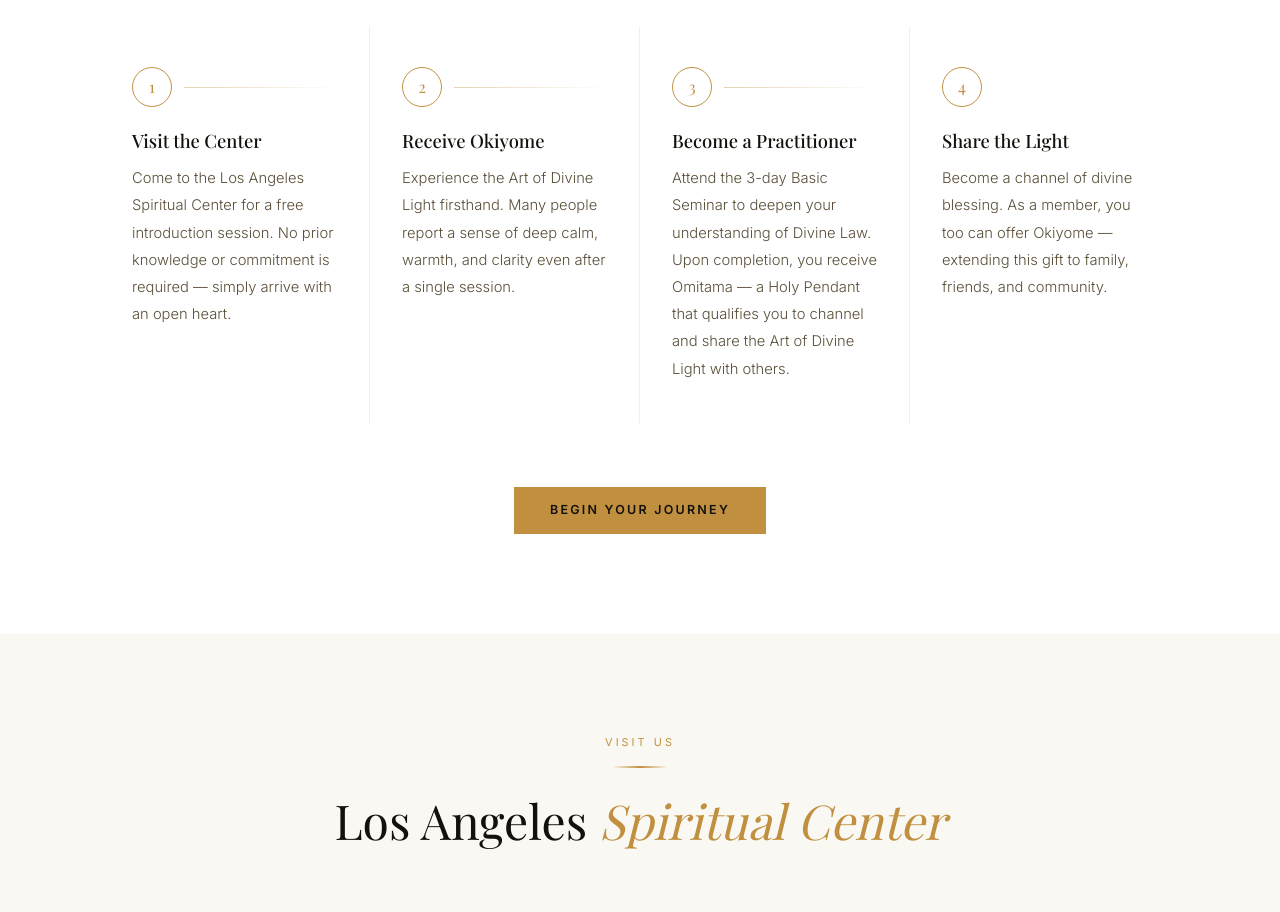
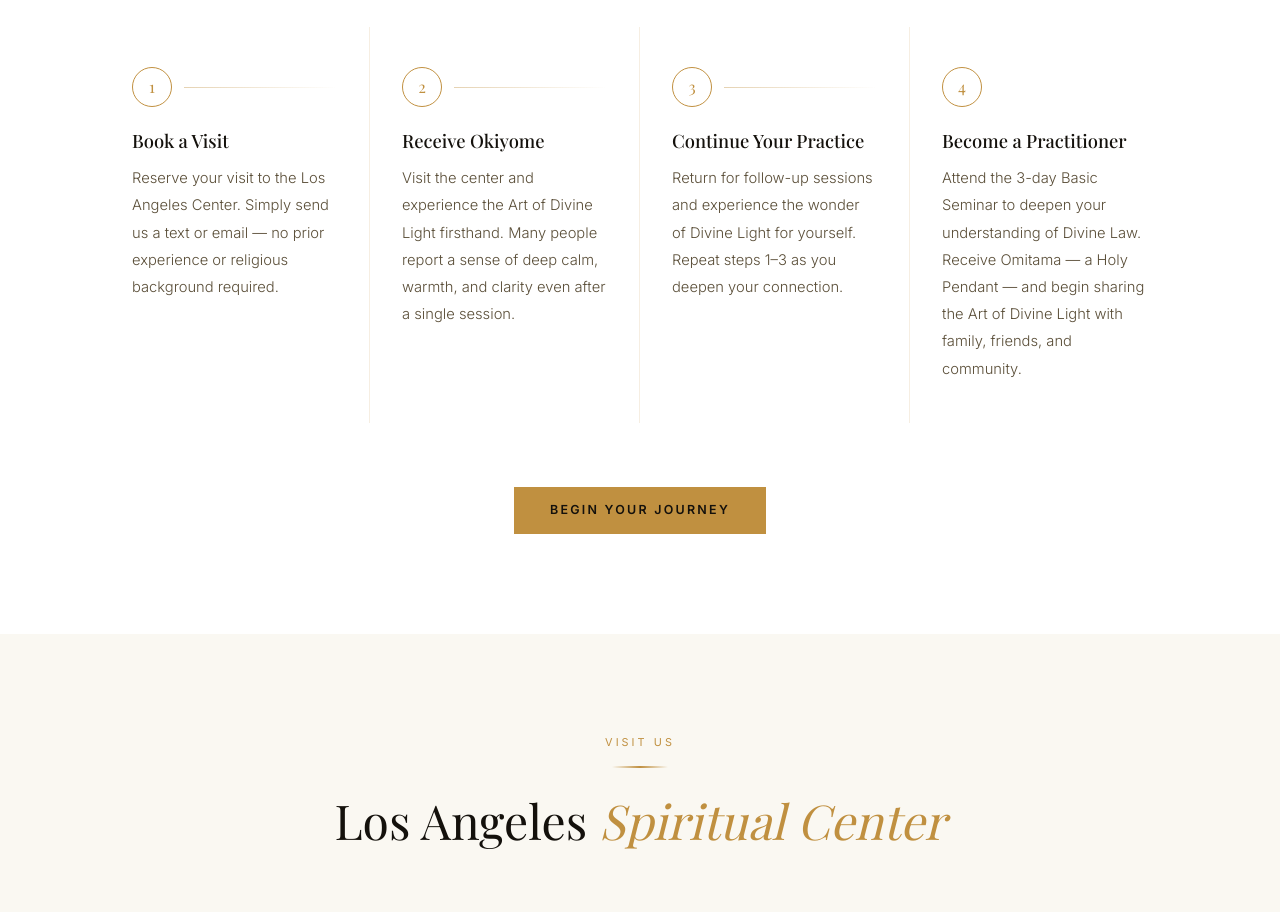
Before and after one commit to heisuke05/la-dojo-lp, a Next.js app: page / in a window 1280 px wide. Shown: the part 4240-5152 px from the top of the page. Built offline with nearby package versions, Linux system fonts and the light colour scheme; grey boxes are pictures that could not be loaded; a web font is replaced by a local one.

Commit message:
Update JourneySection steps

```diff
--- a/src/components/JourneySection.tsx
+++ b/src/components/JourneySection.tsx
@@ -1,23 +1,23 @@
 const steps = [
   {
     num: "1",
-    title: "Visit the Center",
-    body: "Come to the Los Angeles Spiritual Center for a free introduction session. No prior knowledge or commitment is required — simply arrive with an open heart.",
+    title: "Book a Visit",
+    body: "Reserve your visit to the Los Angeles Center. Simply send us a text or email — no prior experience or religious background required.",
   },
   {
     num: "2",
     title: "Receive Okiyome",
-    body: "Experience the Art of Divine Light firsthand. Many people report a sense of deep calm, warmth, and clarity even after a single session.",
+    body: "Visit the center and experience the Art of Divine Light firsthand. Many people report a sense of deep calm, warmth, and clarity even after a single session.",
   },
   {
     num: "3",
-    title: "Become a Practitioner",
-    body: "Attend the 3-day Basic Seminar to deepen your understanding of Divine Law. Upon completion, you receive Omitama — a Holy Pendant that qualifies you to channel and share the Art of Divine Light with others.",
+    title: "Continue Your Practice",
+    body: "Return for follow-up sessions and experience the wonder of Divine Light for yourself. Repeat steps 1–3 as you deepen your connection.",
   },
   {
     num: "4",
-    title: "Share the Light",
-    body: "Become a channel of divine blessing. As a member, you too can offer Okiyome — extending this gift to family, friends, and community.",
+    title: "Become a Practitioner",
+    body: "Attend the 3-day Basic Seminar to deepen your understanding of Divine Law. Receive Omitama — a Holy Pendant — and begin sharing the Art of Divine Light with family, friends, and community.",
   },
 ];
 
@@ -76,7 +76,10 @@
               key={step.num}
               style={{
                 padding: "40px 32px",
-                borderRight: i < steps.length - 1 ? "1px solid rgba(192,144,64,0.15)" : "none",
+                borderRight:
+                  i < steps.length - 1
+                    ? "1px solid rgba(192,144,64,0.15)"
+                    : "none",
                 position: "relative",
               }}
               className="journey-step"
```
